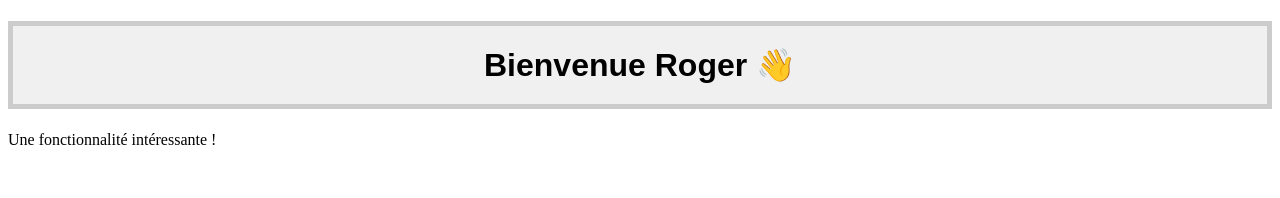
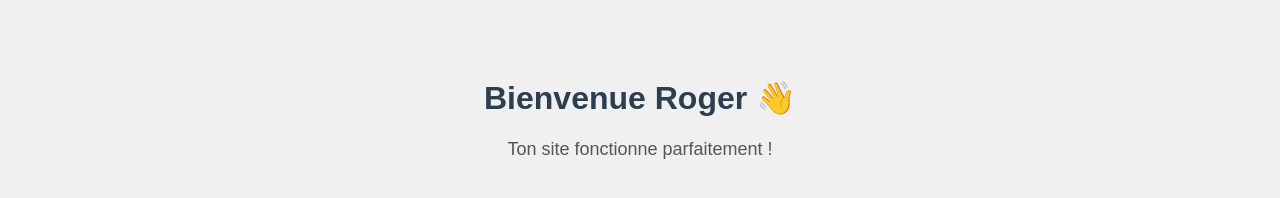
Before and after one commit to Soyer92/mon-site-html, a plain HTML site: page index.html in a window 1280 px wide. Drawn offline with Linux system fonts and the light colour scheme.

Commit message:
Update index.html
Correction du code HTML

```diff
--- a/index.html
+++ b/index.html
@@ -1,21 +1,26 @@
-
 <!DOCTYPE html>
-<html>
+<html lang="fr">
 <head>
   <meta charset="UTF-8">
   <title>Mon site GitHub Pages</title>
   <style>
+    body {
+      font-family: Arial, sans-serif;
+      background-color: #f0f0f0;
+      text-align: center;
+      padding: 50px;
+    }
     h1 {
-        font-family: Arial, sans-serif;
-        background-color: #F0F0F0;
-        text-align: center;
-        padding: 20px;
-        border: 5px solid #ccc;
+      color: #2c3e50;
+    }
+    p {
+      font-size: 18px;
+      color: #555;
     }
   </style>
 </head>
 <body>
   <h1>Bienvenue Roger 👋</h1>
-    <p>Une fonctionnalité intéressante !</p>
+  <p>Ton site fonctionne parfaitement !</p>
 </body>
 </html>
```
Lines whose indentation alone changed are shown as unchanged.
